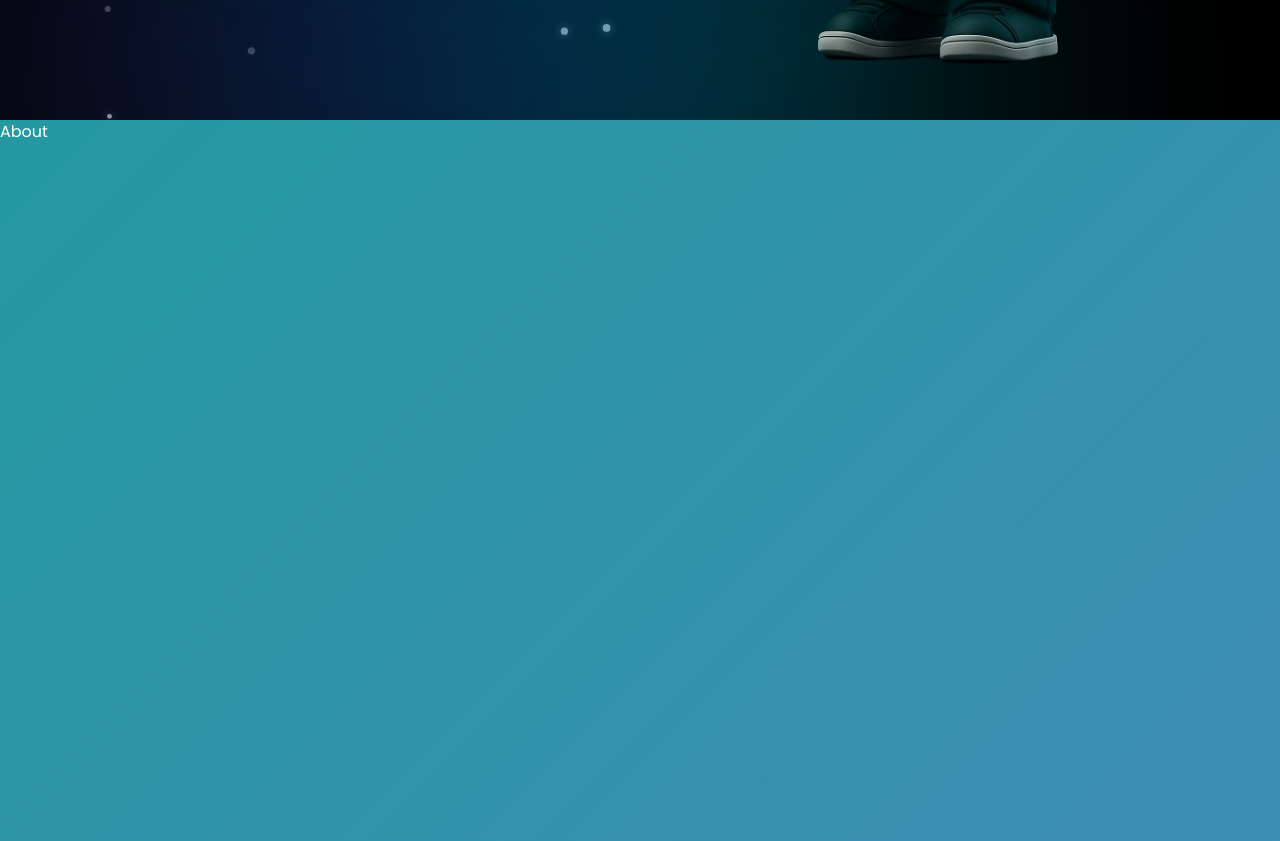
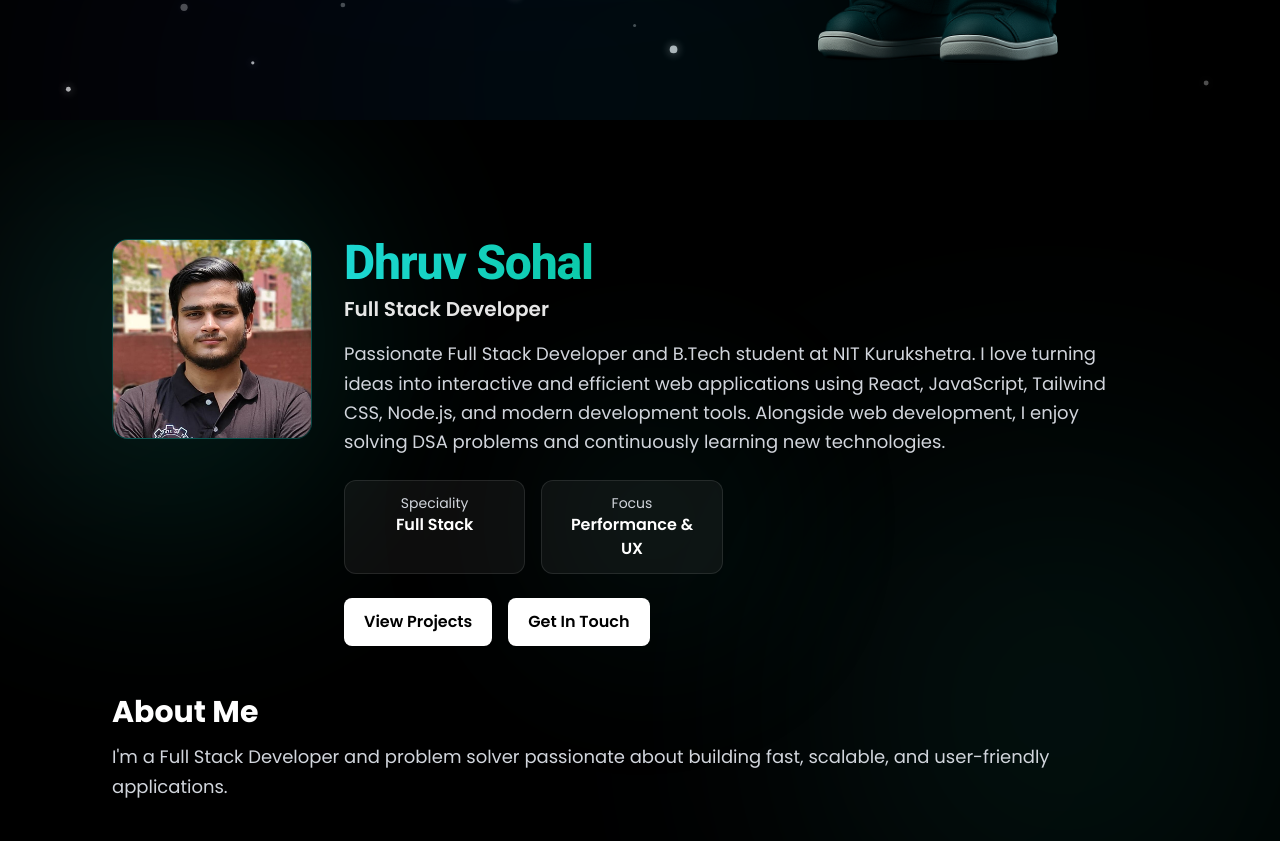
Before and after one commit to DHRUVSOHAL/Portfolio, a React (Vite) app in the folder portfolio/: page / in a window 1280 px wide. Shown: the part 680-1521 px from the top of the page. Built offline with nearby package versions, Linux system fonts and the light colour scheme.

Commit message:
4th change

```diff
--- a/portfolio/src/App.jsx
+++ b/portfolio/src/App.jsx
@@ -10,12 +10,19 @@ import Testimonial from "./sections/Testimonial";
 import ParticlesBackground from "./components/ParticlesBackground";
 import CustomCursor from "./components/CustomCursor";
 
-
+import{useState} from "react"
+import IntroAnimation from "./components/IntroAnimation";
 
 
 export default function App() {
+
+  const [introDone, setIntroDone] = useState(false)
   return (
-    <div className='relative gradient text-white'>
+    <>
+    {!introDone && <IntroAnimation onFinish={()=>setIntroDone(true)}/>}
+
+      {introDone&&(
+        <div className='relative gradient text-white'>
      {/* <ParticlesBackground/>*/}
       <CustomCursor/>
       <Navbar />
@@ -30,7 +37,9 @@ export default function App() {
 
 
 
-    </div>
+    </div>)}
+
+    </>
   )
 
 
--- a/portfolio/src/components/IntroAnimation.jsx
+++ b/portfolio/src/components/IntroAnimation.jsx
@@ -1,9 +1,58 @@
-import React from 'react'
+import { motion, AnimatePresence } from "framer-motion"
+import { useMemo, useEffect, useState } from "react"
 
-const IntroAnimation = () => {
+
+export default function IntroAnimation({ onFinish }) {
+  const greetings = useMemo(() => [
+    "Hello", "नमस्ते", "Hola", "Bonjour",
+    "Ciao", "Olá", "Здравствуйте",
+    "Merhaba", "Γειά", "Hej", "Hallo", "Salam"
+
+  ], [])
+
+  const [index, setIndex] = useState(0)
+  const [visible, setVisible] = useState(true)
+
+  useEffect(() => {
+    if (index < greetings.length - 1) {
+      const id = setInterval(() => setIndex((i) => i + 1), 180);
+      return () => clearInterval(id);
+
+    }
+    else {
+      const t = setTimeout(() => setVisible(false), 300)
+      return () => clearTimeout(t);
+    }
+  }, [index, greetings.length])
   return (
-    <div>IntroAnimation</div>
+    <AnimatePresence onExitComplete={onFinish}>
+      {visible && (
+        <motion.div className="fixed inset-0 z-[9999] flex items-center justify-center bg-black text-white overflow-hidden"
+        initial={{y:0}}
+        exit={{y:"-100%",
+          transition:{
+            duration:1.05,
+            ease:[0.22,1,0.36,1],
+          },
+        }}
+        >
+          <motion.h1
+            key={index}
+            className="text-5xl md:text-7xl lg:text-8xl font-bold"
+            initial={{ opacity: 0, y: 20 }}
+            animate={{ opacity: 1, y: 0 }}
+            exit={{opacity:0,y:-20}}
+            transition={{duration:0.12}}
+          >
+            {greetings[index]}
+          </motion.h1>
+        </motion.div>
+
+
+      )}
+
+    </AnimatePresence>
+
   )
+
 }
-
-export default IntroAnimation
--- a/portfolio/src/components/ParticlesBackground.jsx
+++ b/portfolio/src/components/ParticlesBackground.jsx
@@ -83,7 +83,7 @@ export default function ParticlesBackground() {
     return (
         <canvas
             ref={canvasRef}
-            className="fixed top-0 left-0 w-full h-full pointer-events-none z-0"
+            className="absolute top-0 left-0 w-full h-full pointer-events-none z-0"
         ></canvas>
     )
 }
--- a/portfolio/src/sections/About.jsx
+++ b/portfolio/src/sections/About.jsx
@@ -1,9 +1,83 @@
-import React from 'react'
+import { useMemo, useState, useEffect } from "react"
+import { motion } from "framer-motion"
+import dhruv from "../assets/dhruv.jpeg"
+export default function About() {
 
-const About = () => {
+  const stats = [
+    { label: "Speciality", value: "Full Stack" },
+    { label: "Focus", value: "Performance & UX" }
+  ]
+  const glows = [
+    "top-10 -left-10 w-[360px] h-[360px] opacity-20 blur-[120px]",
+    "bottom-0 right-10 w-[420px] h-[420px] opacity-15 blur-[140px] delay-300",
+    "top-1/2 left-1/2 -translate-x-1/2 -translate-y-1/2 w-[220px] h-[220px] opacity-10 blur-[100px]"
+  ]
+
   return (
-    <div className='w-full h-screen'>About</div>
+    <section id="about"
+      className="min-h-screen w-full flex items-center justify-center relative bg-black text-white overflow-hidden"
+    >
+      <div className="absolute inset-0 pointer-events-none">
+        {glows.map((c, i) => (
+          <div key={i} className={`absolute rounded-full bg-gradient-to-r from-[#302b63] via-[#00bf8f] to-[#1cd8d2] animate-pulse ${c}`} />
+        ))}
+      </div>
+      <div className="relative z-10 max-w-6xl w-full mx-auto ps-6 md:px-10 lg:px-12 py-20 flex flex-col gap-12">
+        <motion.div className="flex flex-col md:flex-row items-center md:items-stretch gap-8"
+          initial={{ opacity: 0, y: 24 }}
+          whileInView={{ opacity: 1, y: 0 }}
+          transition={{ duration: 0.6 }}
+          viewport={{ once: true, amount: 0.4 }}
+        >
+
+          <motion.div className="relative w-[160px] h-[160px] md:w-[200px] md:h-[200px] rounded-2xl overflow-hidden shadow-3xl bg-gradient-to-br from-[#1cd8d2]/20 to=[#302b63]/20 border border-[#1cd8d2]/20"
+            whileHover={{ scale: 1.02 }}
+            transition={{ type: "spring", stiffness: 200, damping: 10 }}
+          >
+            <img src={dhruv} alt="dhruv sohal" className="absolute inset-0" />
+          </motion.div>
+          <div className="flex-1 flex flex-col justify-center text-center md:text-left">
+            <h2 className="text-4xl sm:text-5xl font-extrabold tracking-tight bg-clip-text text-transparent
+             bg-gradient-to-r from-[#1cd8d2] via-[#00bf8f] to-[#1cd8d2]
+            ">Dhruv Sohal</h2>
+            <p className="mt-2 text-lg sm:text-xl text-white/90  font-semibold">Full Stack Developer</p>
+            <p className="mt-4 text-gray-300 leading-relaxed text-base sm:text-lg  max-w-2xl md:max-w-3xl">Passionate Full Stack Developer and B.Tech student at NIT Kurukshetra.
+              I love turning ideas into interactive and efficient web applications using React,
+              JavaScript, Tailwind CSS, Node.js, and modern development tools.
+              Alongside web development, I enjoy solving DSA problems and continuously learning new technologies.</p>
+
+            <div className="mt-6 grid grid-cols-2 sm:grid-cols-3 gap-3xl sm:gap-4  max-w-xl">
+              {stats.map((item, i) => (
+                <motion.div key={i} className="rounded-xl border border-white/10 bg-white/5 px-4 py-3 text-center"
+                  initial={{ opacity: 0, y: 10 }}
+                  whileInView={{ opacity: 1, y: 0 }}
+                  transition={{ delay: 0.05 * i, duration: 0.4 }}
+                  viewport={{ once: true, amount: 0.4 }}>
+                  <div className="text-sm text-gray-300">{item.label}</div>
+                  <div className="text-base font-semibold">{item.value}</div>
+
+                </motion.div>
+              ))}
+            </div>
+            <div className="mt-6 flex flex-col sm:flex-row gap-3 sm:gap-4 justify-center md:justify-start">
+              <a href="#projects" className="inline-flex items-center justify-center rounded-lg bg-white text-black font-semibold px-5 py-3 hover:bg-gray-300 transition">View Projects</a>
+              <a href="#contact" className="inline-flex items-center justify-center rounded-lg bg-white text-black font-semibold px-5 py-3 hover:bg-gray-300 transition">Get In Touch</a>
+            </div>
+          </div>
+        </motion.div>
+        <motion.div className="text-center md:text-left "
+          initial={{ opacity: 0, y: -30 }}
+          whileInView={{ opacity: 1, y: 0 }}
+          transition={{ duration: 0.6 }}
+          viewport={{ once: true, amount: 0.4 }}
+        >
+          <h3 className="text-2xl sm:text-3xl font-bold text-white mb-3">About Me</h3>
+          <p className="text-gray-300 leading-relaxed text-base sm:text-lg">I'm a Full Stack Developer and problem solver passionate about building fast, scalable, and user-friendly applications.
+          </p>
+
+        </motion.div>
+
+      </div>
+    </section>
   )
 }
-
-export default About
```
Also changed, not shown: portfolio/src/assets/dhruv.jpeg (added), portfolio/src/assets/p.jpg (deleted).
